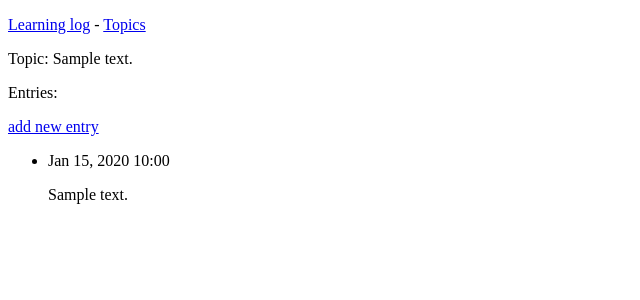
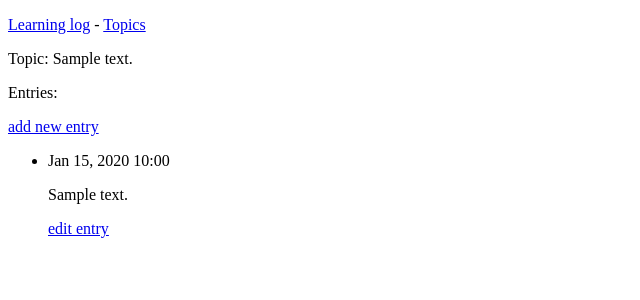
Before and after one commit to ArtemiiLulevich/My_learning_log, a Django app: page /topics/1/ in a window 1280 px wide. Shown: the top 300 px of the page, without its empty margins (0-640 px from the left). Run offline with Django 3.2, Linux system fonts and the light colour scheme; tables that the repository leaves empty hold one stand-in row (values such as "Sample post").

Commit message:
Add entries update functional.

```diff
--- a/learning_log/learning_logs/templates/learning_logs/topic.html
+++ b/learning_log/learning_logs/templates/learning_logs/topic.html
@@ -13,6 +13,9 @@
         <li>
             <p>{{ entry.date_added|date:' M d, Y h:i' }}</p>
             <p>{{ entry.text|linebreaks }}</p>
+            <p>
+                <a href="{% url 'learning_logs:edit_entry' entry.id %}">edit entry</a>
+            </p>
         </li>
         {% empty %}
         <li>
--- a/learning_log/learning_logs/urls.py
+++ b/learning_log/learning_logs/urls.py
@@ -9,5 +9,6 @@ urlpatterns = [
     path('topics/<int:topic_id>/', views.topic, name='topic'),
     path('new_topic/', views.new_topic, name='new_topic'),
     path('new_entry/<int:topic_id>/', views.new_entry, name='new_entry'),
+    path('edit_entry/<int:entry_id>/', views.edit_entry, name='edit_entry'),
 
 ]
--- a/learning_log/learning_logs/views.py
+++ b/learning_log/learning_logs/views.py
@@ -3,7 +3,7 @@ from django.shortcuts import render
 from django.http import HttpResponseRedirect
 from django.urls import reverse
 
-from .models import Topic
+from .models import Topic, Entry
 from .forms import TopicForm, EntryForm
 # Create your views here.
 
@@ -53,3 +53,20 @@ def new_entry(request, topic_id):
             return HttpResponseRedirect(reverse('learning_logs:topic', args=[topic_id]))
     context = {'topic': topic, 'form': form}
     return render(request, 'learning_logs/new_entry.html', context)
+
+
+def edit_entry(request, entry_id):
+
+    entry = Entry.objects.get(id=entry_id)
+    topic = entry.topic
+
+    if request.method != 'POST':
+        form = EntryForm(instance=entry)
+    else:
+        form = EntryForm(instance=entry, data=request.POST)
+        if form.is_valid():
+            form.save()
+            return HttpResponseRedirect(reverse('learning_logs:topic', args=[topic.id]))
+
+    context = {'entry': entry, 'topic': topic, 'form': form}
+    return render(request, 'learning_logs/edit_entry.html', context)
```
Also changed, not shown: learning_log/learning_logs/templates/learning_logs/edit_entry.html (added, +15 -0 lines).
